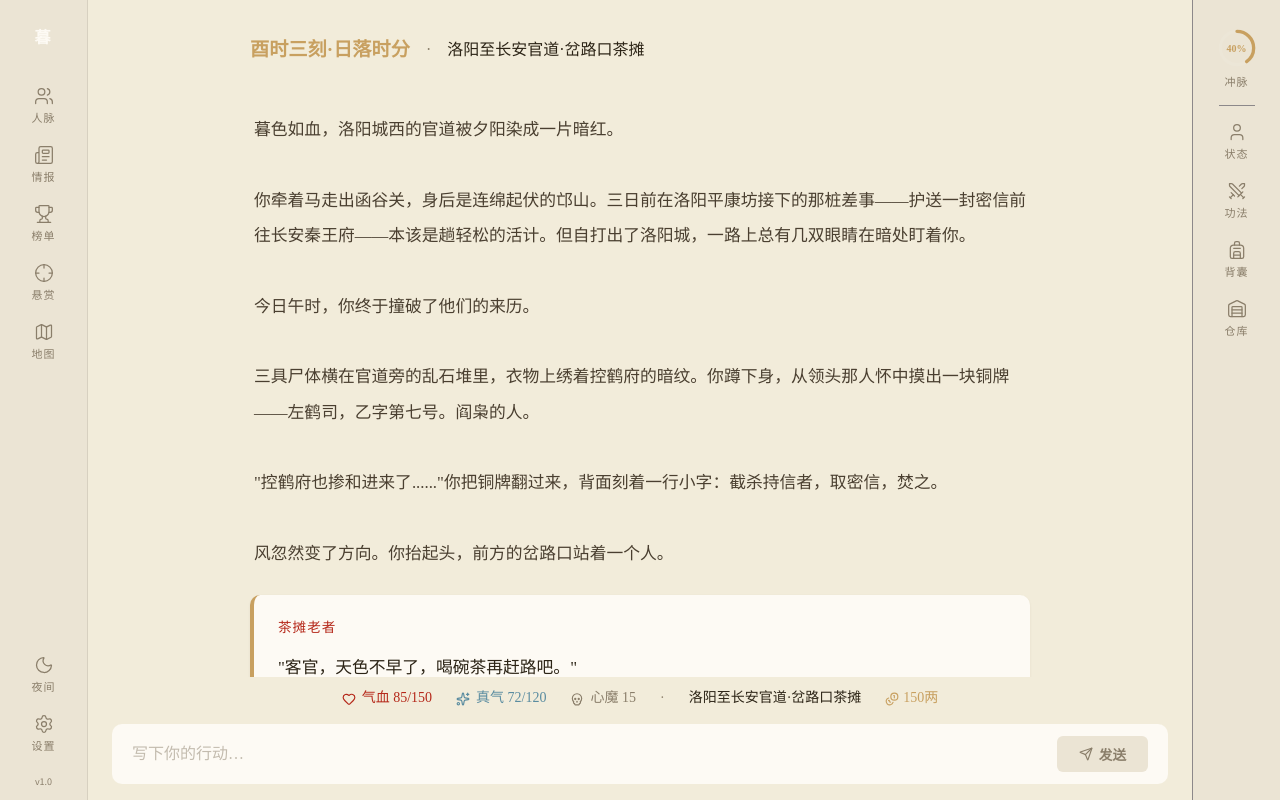
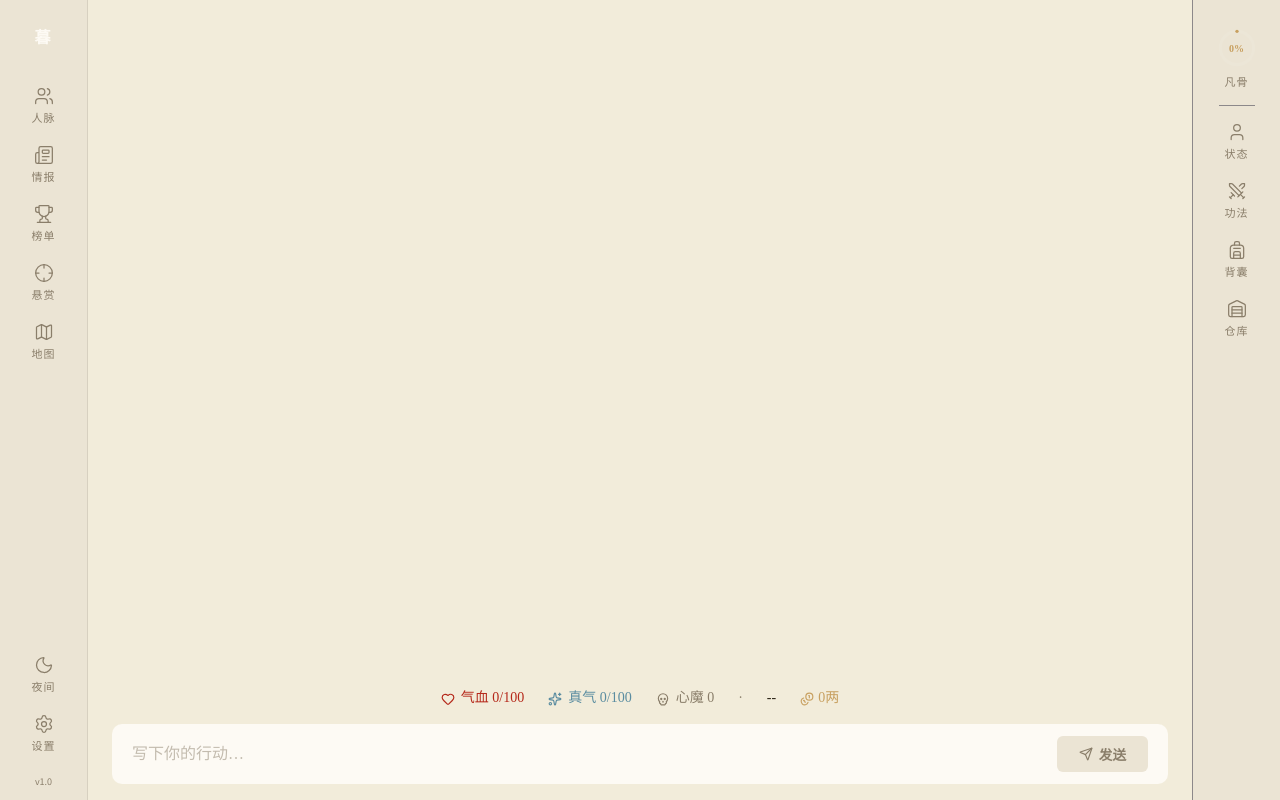
Before and after one commit to iuktsix-svg/dazhou, a React (Vite) app: page / in a window 1280 px wide. Built offline with nearby package versions, Linux system fonts and the light colour scheme; a web font is replaced by a local one.

Commit message:
chore: 删除全部demo内容——正文/选项/变量初始化

```diff
--- a/src/components/StoryArea.tsx
+++ b/src/components/StoryArea.tsx
@@ -1,4 +1,3 @@
-import { useState } from 'react';
 import { type ChatMessage, ASSISTANT_ROLE } from '../sillytavern';
 import { useSillytavern } from '../hooks/useSillytavern';
 
@@ -23,76 +22,22 @@ function parseBlocks(text: string) {
   return blocks.length > 0 ? blocks : [{ type: 'narration' as const, text }];
 }
 
-const DEMO_TEXT = `<maintext>
-暮色如血，洛阳城西的官道被夕阳染成一片暗红。
-
-你牵着马走出函谷关，身后是连绵起伏的邙山。三日前在洛阳平康坊接下的那桩差事——护送一封密信前往长安秦王府——本该是趟轻松的活计。但自打出了洛阳城，一路上总有几双眼睛在暗处盯着你。
-
-今日午时，你终于撞破了他们的来历。
-
-三具尸体横在官道旁的乱石堆里，衣物上绣着控鹤府的暗纹。你蹲下身，从领头那人怀中摸出一块铜牌——左鹤司，乙字第七号。阎枭的人。
-
-"控鹤府也掺和进来了......"你把铜牌翻过来，背面刻着一行小字：截杀持信者，取密信，焚之。
-
-风忽然变了方向。你抬起头，前方的岔路口站着一个人。
-
-【茶摊老者】
-"客官，天色不早了，喝碗茶再赶路吧。"
-
-岔路口不知何时多了一个简陋的茶摊。支着两张方桌的老人正用蒲扇扇着炉火，炉上陶壶咕嘟作响。他看起来六十出头，穿着满是补丁的粗布短褐，头上顶着一顶磨破了边的竹笠。那双浑浊的眼睛正笑吟吟地望着你。
-
-你扫了一眼茶摊。桌上摆着四个碗，其中一碗还冒着热气——像是刚才还有人坐在这里。
-
-老者似乎注意到了你的目光，不紧不慢地说道："方才有个穿黑衣的客官，喝了半碗茶就急匆匆往长安方向去了。临走还多给了二两银子......这年头，人心惶惶啊。"
-
-他从炉上提下陶壶，慢悠悠地斟了一碗茶，朝你推过来。
-
-"老朽姓楚，在这官道旁支了几十年的茶摊。这几年啊，往长安去的生面孔越来越多了。"他拿起粗瓷碗自己喝了一口，压低声音："客官可听说了？秦王殿下上月进贡了八千匹战马，朝堂上有人说他是在'扩军备战'，也有人说......这是在'清君侧'。"
-
-【楚老丈】
-"哎，老朽多嘴了。不过客官若是要去长安，我倒是有个忠告——别走官道了，翻终南山吧。虽然绕远些，但至少不会碰上'那些人'。"
-
-他指了指地上那些控鹤府的尸首，眼中忽然闪过一丝精光，随即又恢复了浑浊。他站起身，开始收拾茶具，仿佛刚才那句话只是无心之言。
-</maintext>
-<thinking>
-茶摊老者楚老丈的身份存疑。他认出控鹤府的尸首却毫不惊慌，且对秦王府内情了如指掌。可能身份：1) 前控鹤府退隐人员 2) 太玄观的外线耳目 3) 秦王府安插在洛阳至长安要道上的暗桩。建议后续调查。
-</thinking>
-<option>
-1. 端起茶碗抿了一口："老人家，这终南山的路，该怎么走？"
-2. 将茶碗推回去，翻身上马，继续沿官道前行
-3. 拔剑指向老者："你到底是何人？这茶摊今日之前并不在此处！"
-4. 在茶摊歇脚，向老者打听秦王府和控鹤府之间的纠葛
-</option>
-<var name="当前所在地点" value="洛阳至长安官道·岔路口茶摊" />
-<var name="当前气血" value="85" />
-<var name="当前真气" value="72" />
-<var name="持有银两" value="150" />
-<var name="身体状态" value="轻伤" />
-<var name="江湖风媒情报.控鹤府动向" value="控鹤府左鹤司奉命截杀前往长安秦王府的密使，阎枭手下已有多名探子埋伏在洛阳至长安沿线" />
-<var name="江湖人际录.楚老丈" value='{"所属势力":"未知","武功层次":"深藏不露","好感度":20,"当前心理活动":"这小子能干掉三个控鹤府的人，身手不差。但愿他能把密信送到秦王手上。"}' />
-</maintext>`;
-
 export function StoryArea({ messages, streamingText, isStreaming, onOption }: Props) {
   const { settings } = useSillytavern();
-  const [info] = useState({ time: '酉时三刻·日落时分', location: '洛阳至长安官道·岔路口茶摊' });
   const stripTags = settings?.stripTags || ['thinking', 'think', 'sum', 'vars'];
 
   const last = [...messages].reverse().find(m => m.role === ASSISTANT_ROLE);
-  const rawText = (isStreaming && streamingText) ? streamingText : (last?.content || DEMO_TEXT);
+  const rawText = (isStreaming && streamingText) ? streamingText : (last?.content || '');
 
-  // Strip tags for clean display
-  // Strip display tags dynamically from settings
   let cleanText = rawText
     .replace(/<maintext>/gi, '').replace(/<\/maintext>/gi, '')
     .replace(/<option>[\s\S]*?<\/option>/gi, '')
-    .replace(/<var\s[^>]*\/>/gi, '');   // self-closing var tags
+    .replace(/<var\s[^>]*\/>/gi, '');
   for (const tag of stripTags) {
     cleanText = cleanText.replace(new RegExp(`<${tag}>[\\s\\S]*?<\\/${tag}>`, 'gi'), '');
   }
 
   const blocks = parseBlocks(cleanText);
-
-  // Extract options from <option> or <w3g> tags
   const optMatch = rawText.match(/<option>([\s\S]*?)<\/option>/i);
   const w3gMatch = !optMatch ? rawText.match(/<w3g>([\s\S]*?)<\/w3g>/i) : null;
   const optRaw = optMatch ? optMatch[1] : (w3gMatch ? w3gMatch[1] : '');
@@ -100,23 +45,9 @@ export function StoryArea({ messages, streamingText, isStreaming, onOption }: Pr
     ? optRaw.trim().split(/\r?\n/).map((l: string) => l.trim().replace(/^\d+\.\s*/, '')).filter(Boolean)
     : [];
 
-  const hasContent = messages.length > 0;
-
   return (
     <div className="dz-story">
       <div className="dz-story-inner">
-        {!hasContent && !isStreaming && (
-          <div style={{
-            display: 'flex', alignItems: 'center', gap: 16, marginBottom: 28,
-            paddingBottom: 16, borderBottom: '1px solid var(--bdr-subtle)',
-            fontFamily: 'var(--font-body)',
-          }}>
-            <span style={{ fontSize: 'var(--text-lg)', color: 'var(--wx-gold)', fontWeight: 600 }}>{info.time}</span>
-            <span style={{ color: 'var(--wx-ink-dim)', fontSize: 'var(--text-base)' }}>·</span>
-            <span style={{ fontSize: 'var(--text-base)', color: 'var(--wx-ink)' }}>{info.location}</span>
-          </div>
-        )}
-
         {blocks.map((b, i) => b.type === 'npc' ? (
           <div key={i} className="dz-bubble">
             {b.name && <div className="dz-bubble-label">{b.name}</div>}
--- a/src/hooks/useSillytavern.ts
+++ b/src/hooks/useSillytavern.ts
@@ -19,7 +19,6 @@ import {
   type ChatSession, type ChatMessage, type ParsedBlock,
 } from '../sillytavern';
 import { autoImportLorebooks } from '../lorebooks/auto-import';
-import { DEMO_VARIABLES } from '../data/demoState';
 
 export function useSillytavern() {
   // ---- State ----
@@ -53,41 +52,7 @@ export function useSillytavern() {
     setPresets(p);
     setSettings(s || null);
     setActiveLorebookIds(s?.activeLorebookIds || []);
-    // Auto-create demo chat if no chat has nested demo data
-    const hasDemo = c.some(chat => {
-      const v = chat.variables as Record<string, unknown> || {};
-      return typeof v['主角状态'] === 'object' && typeof v['系统与时辰'] === 'object';
-    });
-    console.log('[demo] hasDemo:', hasDemo, 'chats:', c.length);
-    if (!hasDemo) {
-      for (const old of c) { try { await deleteChat(old.id); } catch {} }
-      const demoChat: ChatSession = {
-        id: crypto.randomUUID(),
-        name: `${s?.characterName || '侠客'} - 江湖之旅`,
-        messages: [],
-        characterName: s?.characterName || '侠客',
-        userName: s?.userName || '无名',
-        presetId: s?.activePresetId || p[0]?.id || null,
-        lorebookIds: [...(s?.activeLorebookIds || [])],
-        variables: JSON.parse(JSON.stringify(DEMO_VARIABLES)), // deep clone for IndexedDB
-        createdAt: Date.now(),
-        updatedAt: Date.now(),
-      };
-      console.log('[demo] creating chat with', Object.keys(demoChat.variables).length, 'variable keys');
-      await saveChat(demoChat);
-      c = [demoChat];
-      setActiveChatId(demoChat.id);
-    }
-    // If we created a demo, inject its data into the state-synced chat
-    if (c.length > 0 && c[0].variables && typeof (c[0].variables as Record<string,unknown>)['主角状态'] === 'object') {
-      // Ensure the chat in state has the full nested data
-      const syncedChat = { ...c[0], variables: JSON.parse(JSON.stringify(c[0].variables)) };
-      setChats([syncedChat, ...c.slice(1)]);
-      setActiveChatId(syncedChat.id);
-      console.log('[demo] synced chat with', Object.keys(syncedChat.variables).length, 'root keys, 主角状态:', Object.keys((syncedChat.variables as Record<string,unknown>)['主角状态'] as object || {}));
-    } else {
-      setChats(c);
-    }
+    setChats(c);
     setIsLoading(false);
   }, []);
 
```
